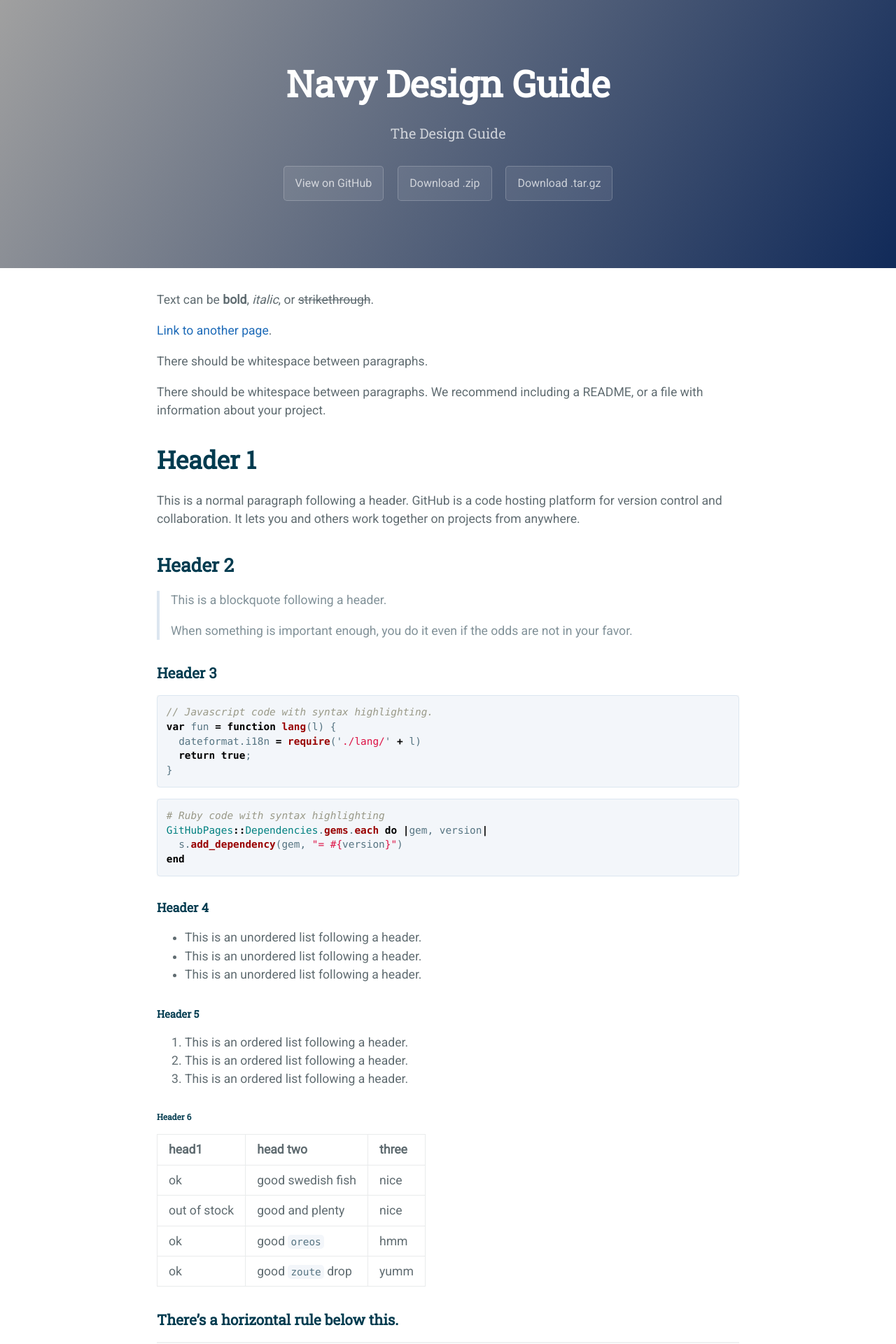
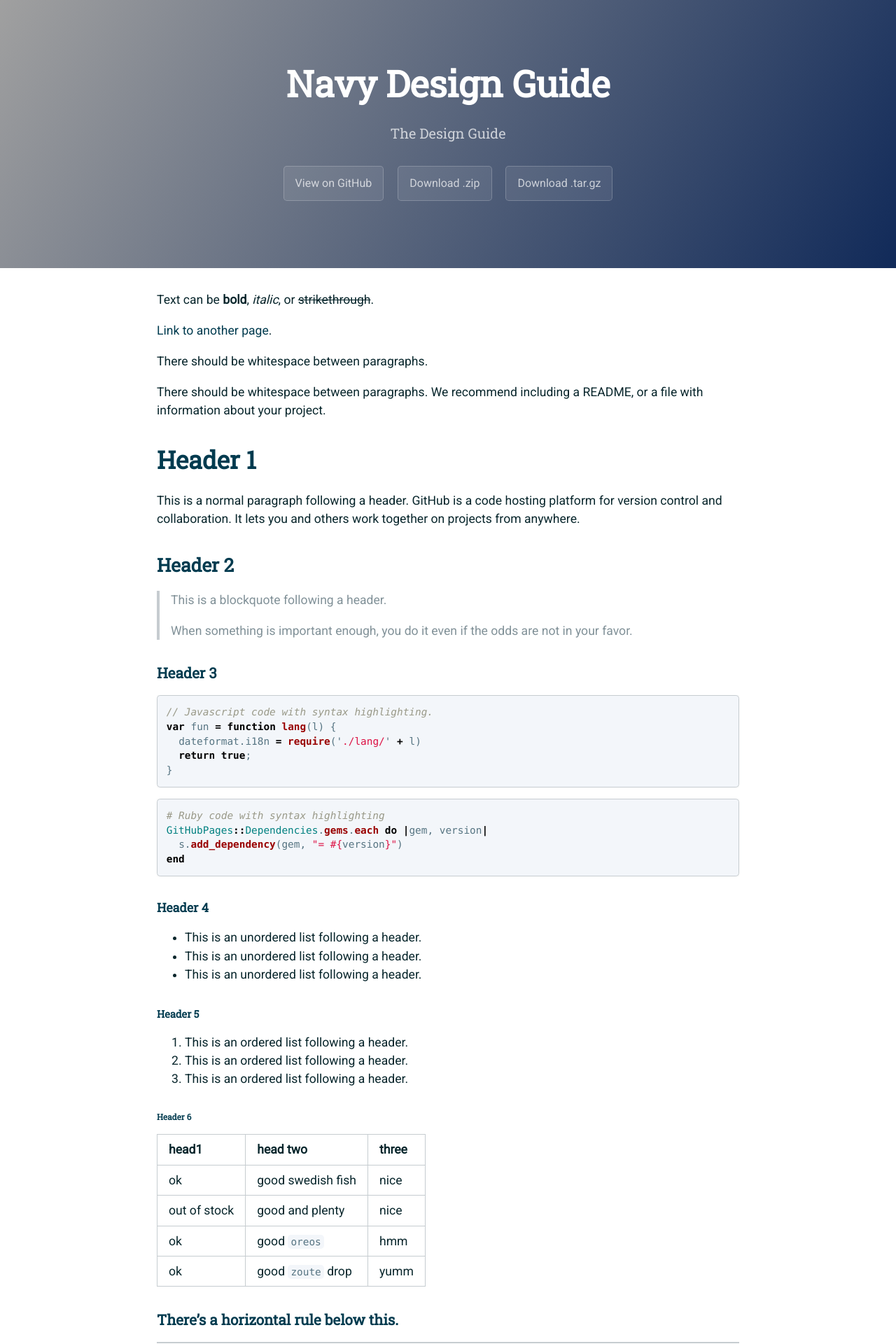
Before and after one commit to usnavy/Navy-Design-Guide, a Jekyll site: the page built from layout-index.md, in a window 1280 px wide. Shown: the top 1920 px of the page at 70% size. Built offline with Jekyll 4.4.1, drawn with Linux system fonts in a browser that asks for light colours.

Commit message:
Update variables.scss

```diff
--- a/_sass/variables.scss
+++ b/_sass/variables.scss
@@ -9,8 +9,8 @@ $header-bg-color-secondary: #a0a0a0 !default;
 
 // Text
 $section-headings-color: #003b4f !default;
-$body-text-color: #606c71 !default;
-$body-link-color: #1e6bb8 !default;
+$body-text-color: #08262C !default;
+$body-link-color: #003b4f !default;
 $blockquote-text-color: #819198 !default;
 
 // Code
@@ -18,6 +18,6 @@ $code-bg-color: #f3f6fa !default;
 $code-text-color: #567482 !default;
 
 // Borders
-$border-color: #dce6f0 !default;
-$table-border-color: #e9ebec !default;
-$hr-border-color: #eff0f1 !default;
+$border-color: #C6CCD0   !default;
+$table-border-color: #C6CCD0   !default;
+$hr-border-color: #C6CCD0   !default;
```
